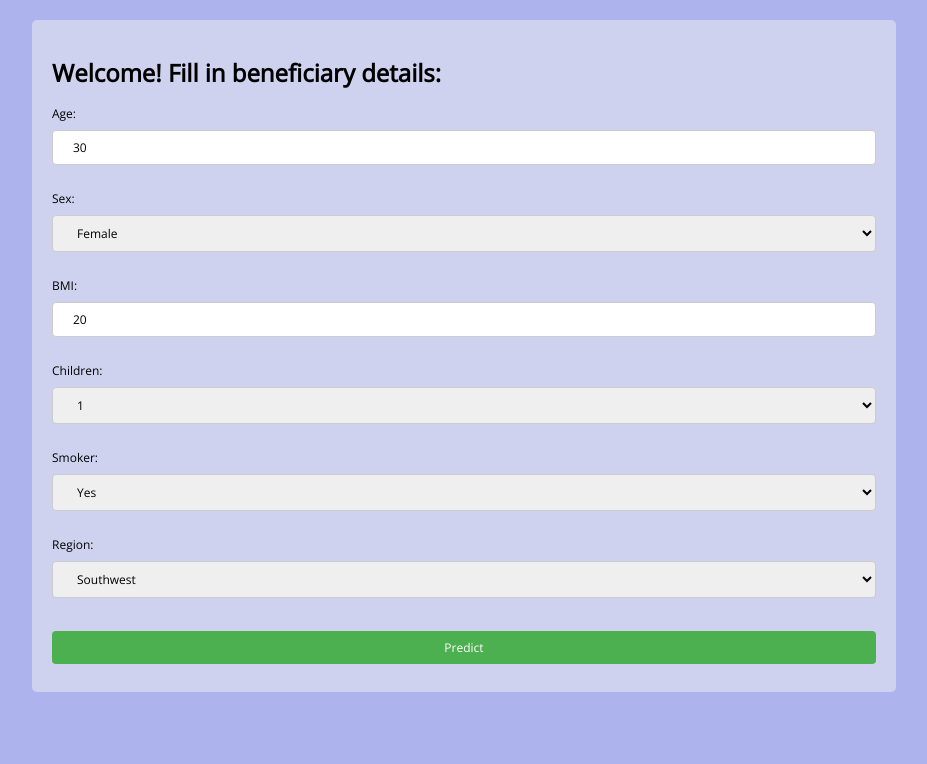
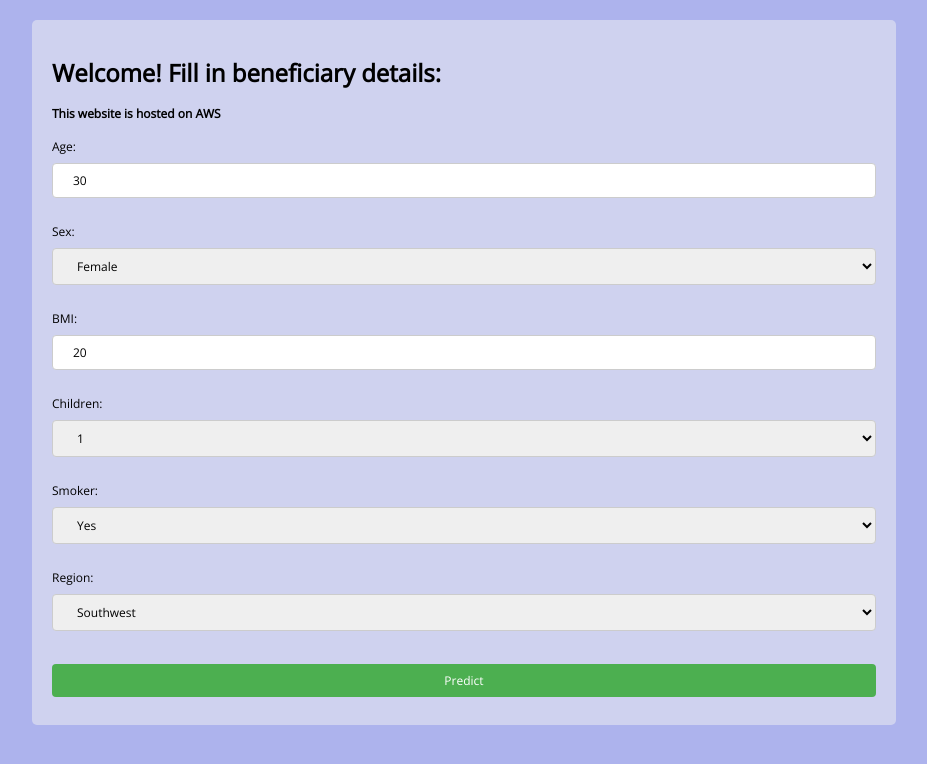
Before and after one commit to wilhohh/AI300-Lesson-8-CICD, a Flask app: page / in a window 1280 px wide. Shown: the top 764 px of the page, without its empty margins (176-1103 px from the left). Run offline with Flask 3, Linux system fonts and the light colour scheme.

Commit message:
Added one line to html template

```diff
--- a/src/templates/index.html
+++ b/src/templates/index.html
@@ -8,6 +8,7 @@
 <body>
     <div>
         <h1>Welcome! Fill in beneficiary details:</h1>
+        <h4>This website is hosted on AWS</h2>
         <form method="POST">
             <label for="age">Age:</label><br>
             <input type="text" id="age" name="age" value="30"><br><br>
```
